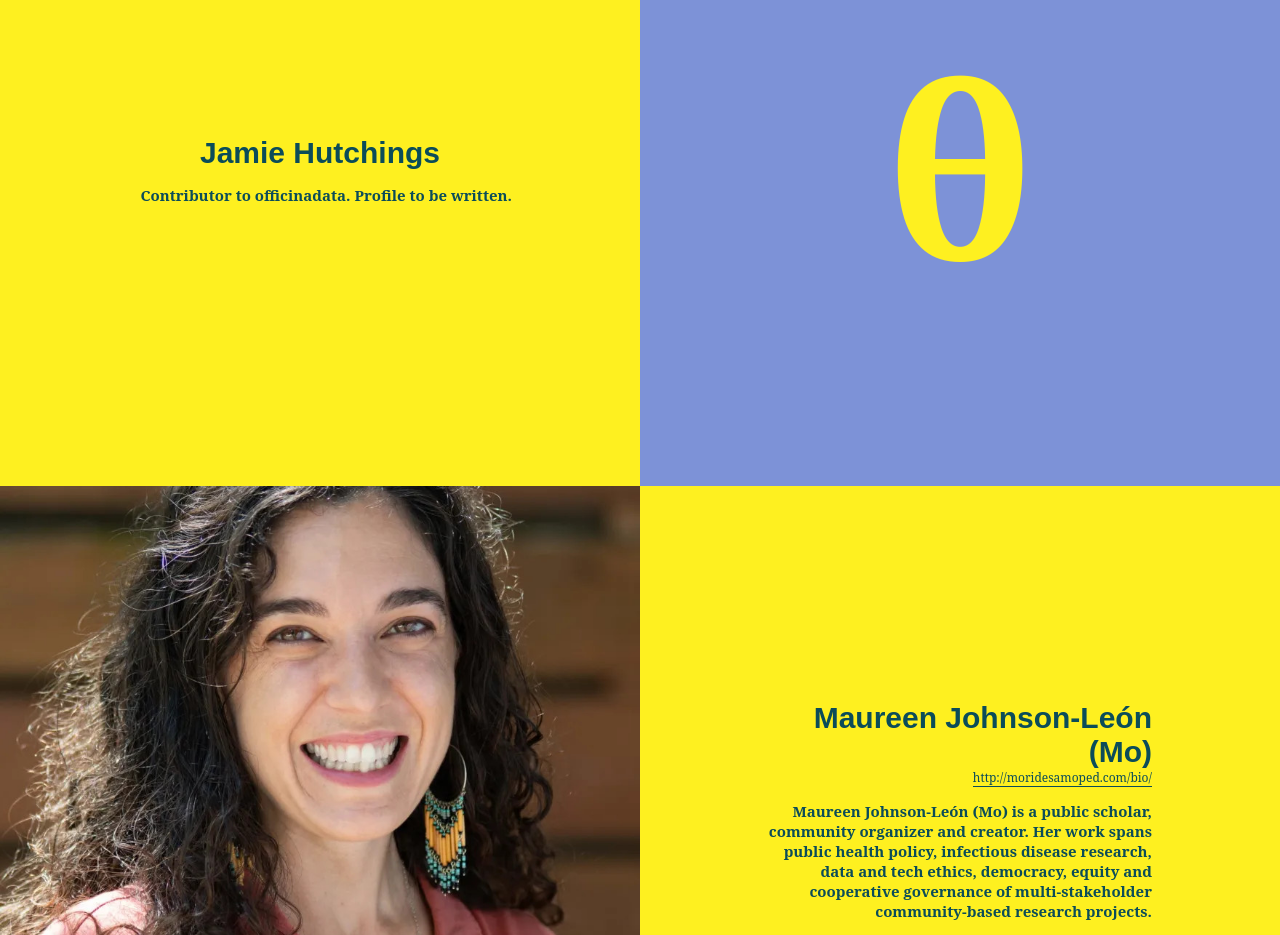
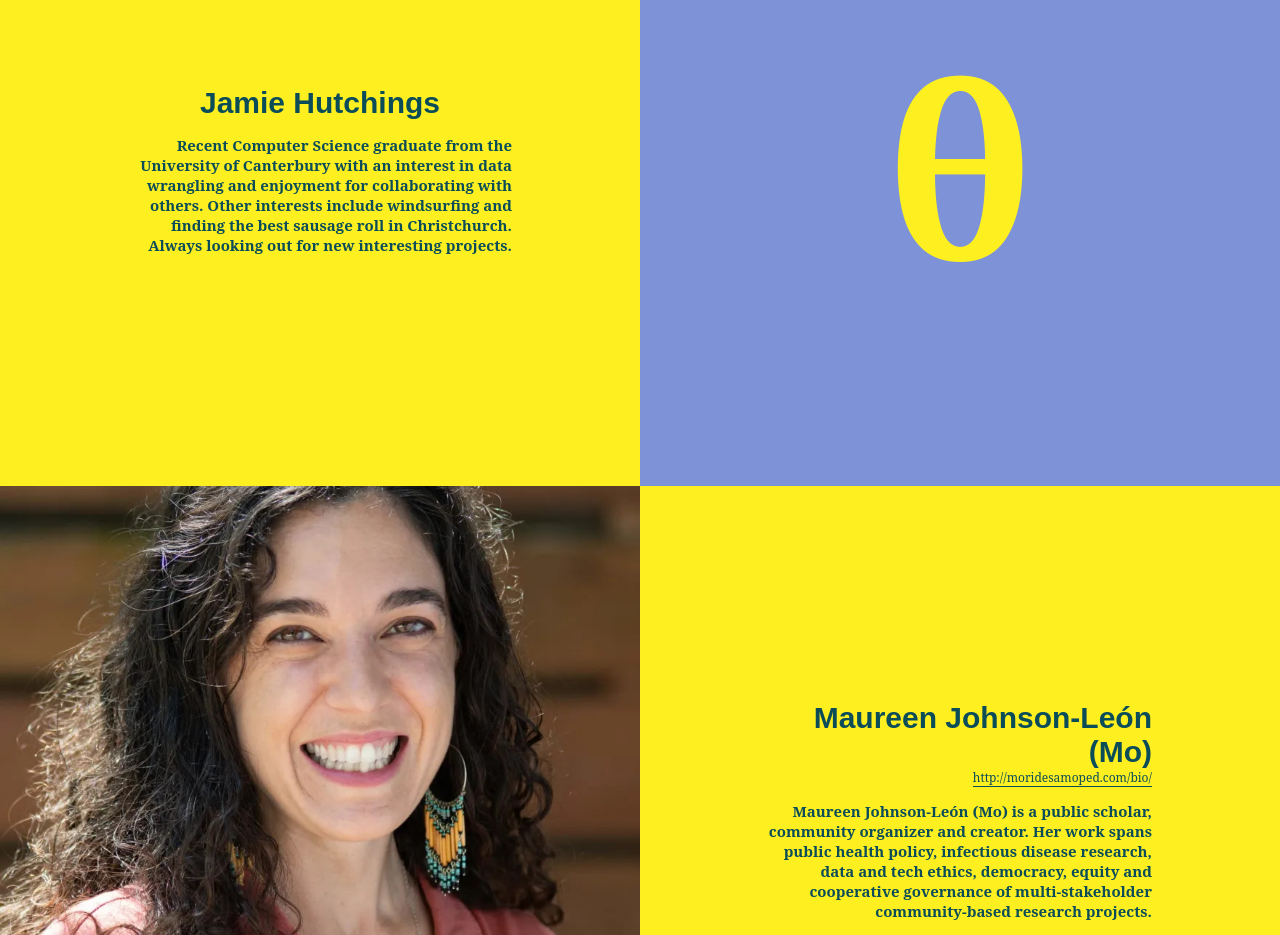
Before and after one commit to officinadata/website, an Eleventy site: page content/authors.md in a window 1280 px wide. Shown: the part 1490-2425 px from the top of the page. Built offline with nearby package versions, Linux system fonts and the light colour scheme; Eleventy itself is replaced by a stand-in of ours; files that its build step writes are made by us from their sources.

Commit message:
Update jrhut.md

```diff
--- a/content/authors/jrhut.md
+++ b/content/authors/jrhut.md
@@ -5,4 +5,4 @@ name: Jamie Hutchings
 placeholder_glyph: θ
 ---
 
-Contributor to officinadata. Profile to be written.
+Recent Computer Science graduate from the University of Canterbury with an interest in data wrangling and enjoyment for collaborating with others. Other interests include windsurfing and finding the best sausage roll in Christchurch. Always looking out for new interesting projects.
```
